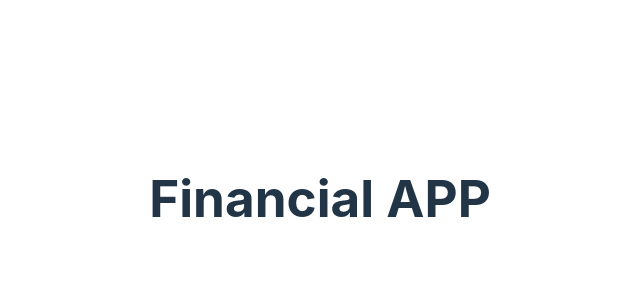
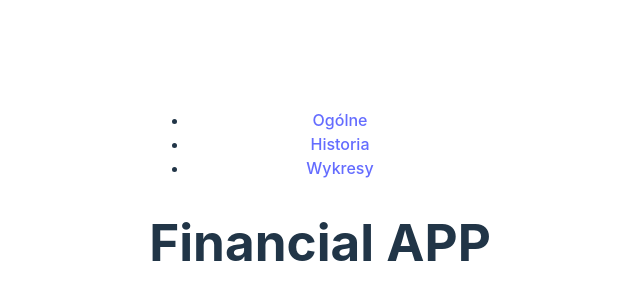
Before and after one commit to kamilsobik/financial-app, a React (Vite) app: page / in a window 1280 px wide. Shown: the part 202-502 px from the top of the page, without its empty margins (320-960 px from the left). Built offline with nearby package versions, Linux system fonts and the light colour scheme.

Commit message:
feat: Add Navbar component base

```diff
--- a/src/App.jsx
+++ b/src/App.jsx
@@ -1,8 +1,10 @@
 import "./App.css";
+import Navbar from "./components/navbar";
 
 function App() {
   return (
     <>
+    <Navbar />
       <h1>Financial APP</h1>
     </>
   );
--- /dev/null
+++ b/src/components/navbar/Navbar.jsx
@@ -0,0 +1,31 @@
+export default function Navbar() {
+  const navItems = [
+    {
+      id: "general",
+      label: "Ogólne",
+      href: "/general",
+    },
+    {
+      id: "history",
+      label: "Historia",
+      href: "/history",
+    },
+    {
+      id: "charts",
+      label: "Wykresy",
+      href: "/charts",
+    },
+  ];
+
+  return (
+    <nav>
+      <ul>
+        {navItems.map(({ id, label, href }) => (
+          <li key={id}>
+            <a href={href}>{label}</a>
+          </li>
+        ))}
+      </ul>
+    </nav>
+  );
+}
--- /dev/null
+++ b/src/components/navbar/index.jsx
@@ -0,0 +1,3 @@
+import Navbar from "./Navbar";
+
+export default Navbar;
```
